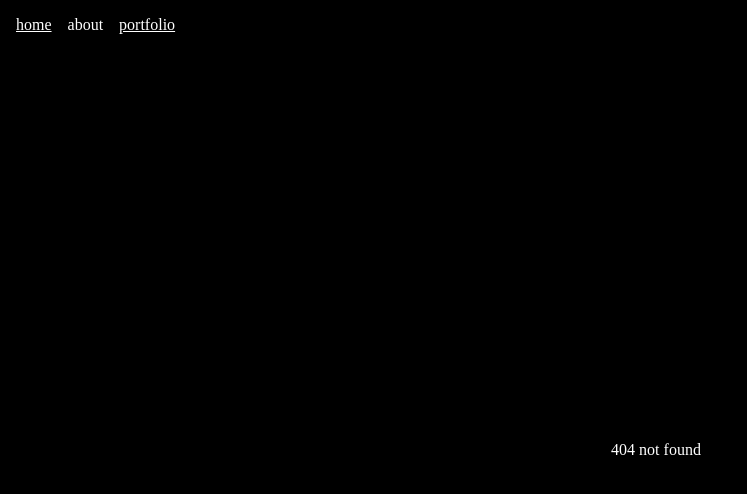
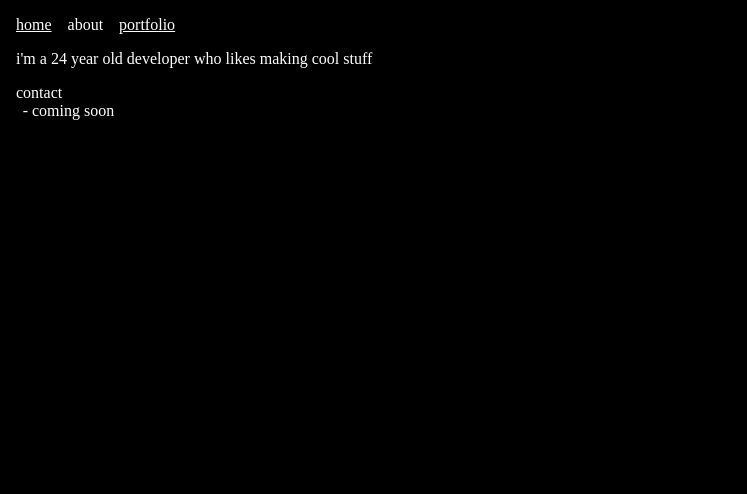
Before and after one commit to m-hart/morganh.art, a Next.js app: page /about in a window 1280 px wide. Before the commit this address had no page. Shown: the top 494 px of the page, without its empty margins (0-747 px from the left). Built offline with nearby package versions, Linux system fonts and the light colour scheme.

Commit message:
Add about page

```diff
--- /dev/null
+++ b/src/app/about/page.tsx
@@ -0,0 +1,9 @@
+import About from '@/components/layouts/about/About';
+
+export default function Page() {
+  return (
+    <main>
+      <About />
+    </main>
+  )
+}
--- a/src/app/page.tsx
+++ b/src/app/page.tsx
@@ -28,7 +28,7 @@ export default async function Page() {
         height={512}
       />
       <div className={styles.content}>
-        <p>woof - it's pip!</p>
+        <p>woof - it's  my jack russell pip! check back every now and then to see what pip is up to.</p>
         <p>i make websites; contact info soon.</p>
       </div>
     </main>
--- a/src/app/portfolio/page.tsx
+++ b/src/app/portfolio/page.tsx
@@ -1,8 +1,6 @@
-import Portfolio from "@/components/layouts/portfolio/Portfolio";
-
+import Portfolio from '@/components/layouts/portfolio/Portfolio';
 
 export default function Page() {
-
   return (
     <main>
       <Portfolio />
--- /dev/null
+++ b/src/components/layouts/about/About.tsx
@@ -0,0 +1,18 @@
+import styles from './about.module.scss';
+
+export default function About() {
+  return (
+    <div className={styles.container}>
+      <p>i'm a 24 year old developer who likes making cool stuff</p>
+      <div>
+        <p>contact</p>
+        <ul>
+          <li>coming soon</li>
+          {/* <li>linkedin: coming soon</li>
+          <li>email: coming soon</li>
+          <li>github: private</li> */}
+        </ul>
+      </div>
+    </div>
+  )
+}
--- /dev/null
+++ b/src/components/layouts/about/about.module.scss
@@ -0,0 +1,9 @@
+.container {
+  & > * {
+    margin: var(--small-gutter) 0;
+    & > ul {
+      list-style: '- ';
+      margin-left: var(--small-gutter);
+    }
+  }
+}
--- a/src/components/layouts/portfolio/PortfolioItem.tsx
+++ b/src/components/layouts/portfolio/PortfolioItem.tsx
@@ -25,7 +25,7 @@ export default function PortfolioItem({
   return (
     <li key={title} className={styles.item}>
       <NavLink
-        title={`${title} (${subtitle})`}
+        title={`${title} ${subtitle}`}
         href={href}
         list={false}
       />
--- a/src/components/layouts/portfolio/portfolio.module.scss
+++ b/src/components/layouts/portfolio/portfolio.module.scss
@@ -4,7 +4,7 @@
     // list-style: '-';
     & > * > ul {
       margin-left: var(--small-gutter);
-      list-style: '-';
+      list-style: '- ';
     }
   }
 }
--- a/src/global/portfolio.ts
+++ b/src/global/portfolio.ts
@@ -15,8 +15,8 @@ export interface PortfolioItem {
 export const ITEMS: PortfolioItem[] = [
   {
     title: 'The Orb',
-    subtitle: '2018-2022',
-    description: 'interactive multimedia eductional resource about tasmanian aboriginal culture',
+    subtitle: '2018 - 2022',
+    description: 'interactive multimedia eductional resource about tasmanian aboriginal cultural practice',
     href: 'https://www.theorb.tas.gov.au/',
     position: 'junior frontend developer',
     technologies: ['typescript', 'react', 'redux', 'sass', 'postcss', 'webpack', 'node', 'mapboxgl'],
@@ -36,7 +36,7 @@ export const ITEMS: PortfolioItem[] = [
     technologies: ['javascript', 'react', 'redux', 'sharetribe flex', 'postcss', 'expressjs', 'AWS DynamoDB, S3, ECS and EC2'],
   },
   {
-    title: 'Dark MOFO 2023',
+    title: 'Dark MOFO',
     subtitle: '2023',
     description: 'program website for tasmania\'s biggest annual festival',
     href: 'https://darkmofo.net.au/',
```
Also changed, not shown: src/app/portfolio/page.module.scss (deleted).
